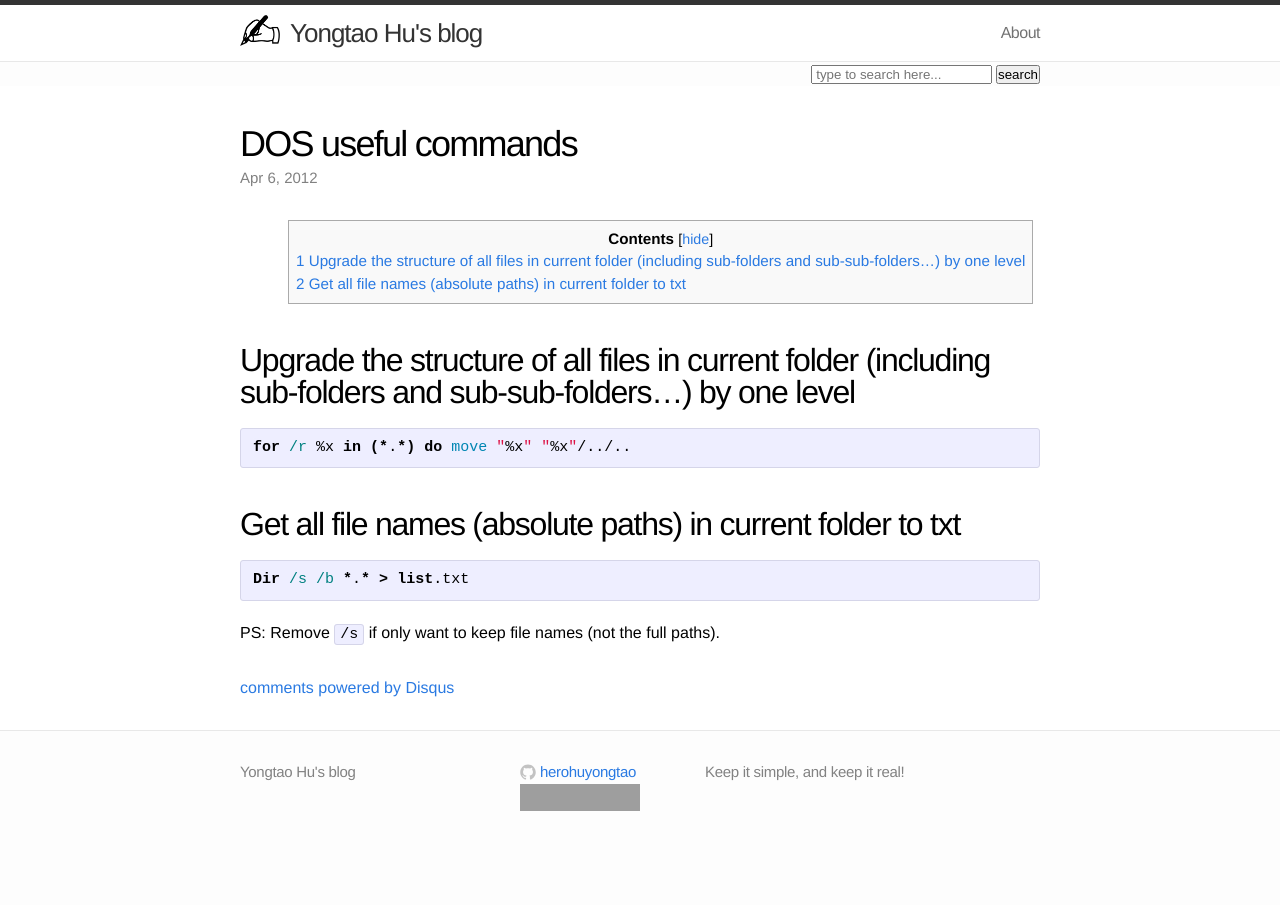
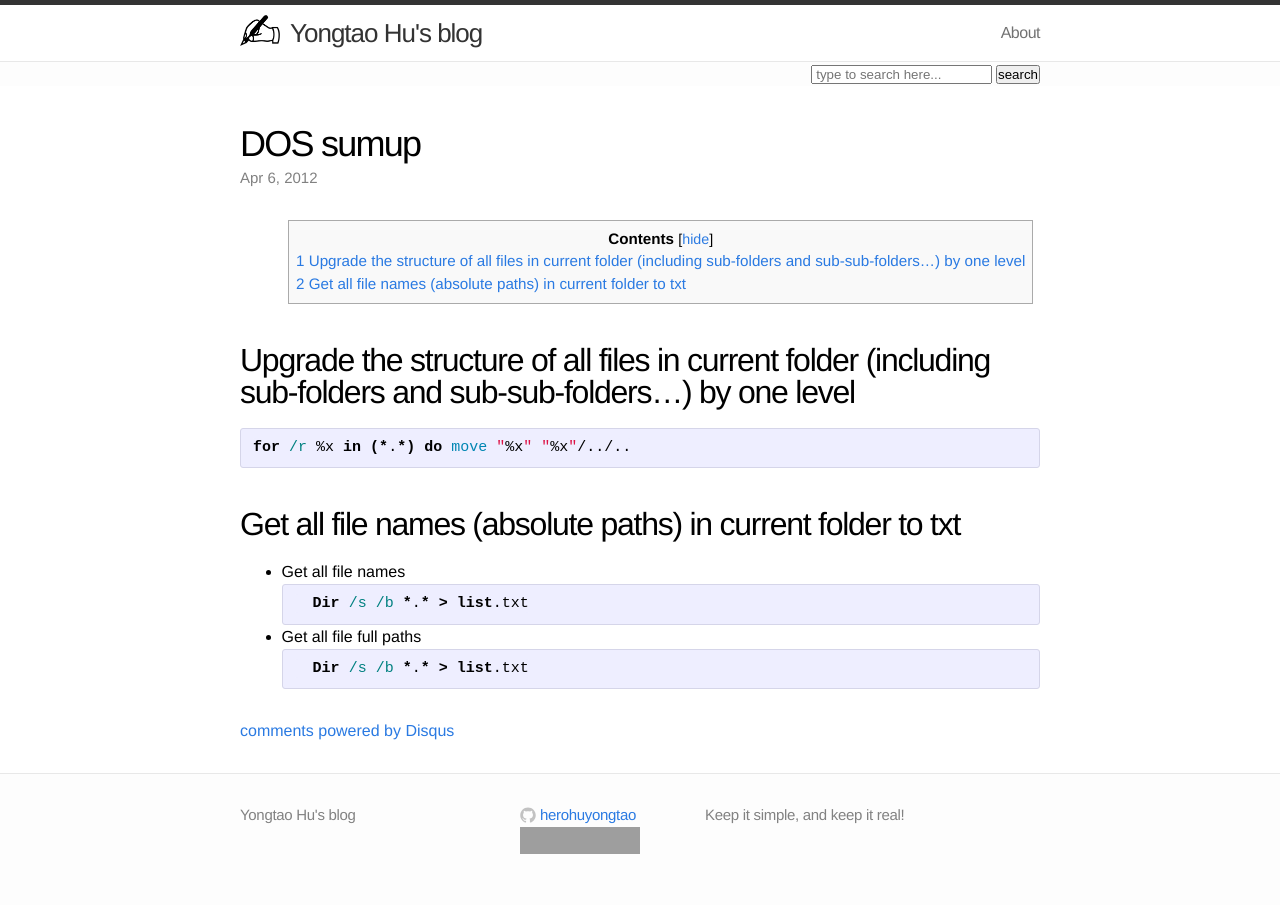
Before and after one commit to blog-ythu/blog-ythu.github.io, a Jekyll site: the page built from _posts/2012-04-06-dos-sumup.md, in a window 1280 px wide. Built offline with Jekyll 4.4.1, drawn with Linux system fonts in a browser that asks for light colours; nearby versions of some CDN libraries; Markdown is read by kramdown in place of the engine named in the settings; comment, search, counter and statistics services are not loaded; grey boxes are pictures that could not be loaded.

Commit message:
update post: DOS sumup

````diff
--- a/_posts/2012-04-06-dos-commands.md
+++ b/_posts/2012-04-06-dos-sumup.md
@@ -1,7 +1,7 @@
 ---
 layout: post
 comments: true
-title: "DOS useful commands"
+title: "DOS sumup"
 excerpt: "Several DOS useful commands to make life easier. :)"
 date: 2012-04-06 11:00:00
 mathjax: true
@@ -16,8 +16,14 @@ for /r %x in (*.*) do move "%x" "%x"/../..
 ```
 
 ## Get all file names (absolute paths) in current folder to txt
-```bat
-Dir /s /b *.* > list.txt
-```
+- Get all file names
 
-PS: Remove `/s` if only want to keep file names (not the full paths).
+    ```bat
+    Dir /s /b *.* > list.txt
+    ```
+
+- Get all file full paths
+
+    ```bat
+    Dir /s /b *.* > list.txt
+    ```
````
